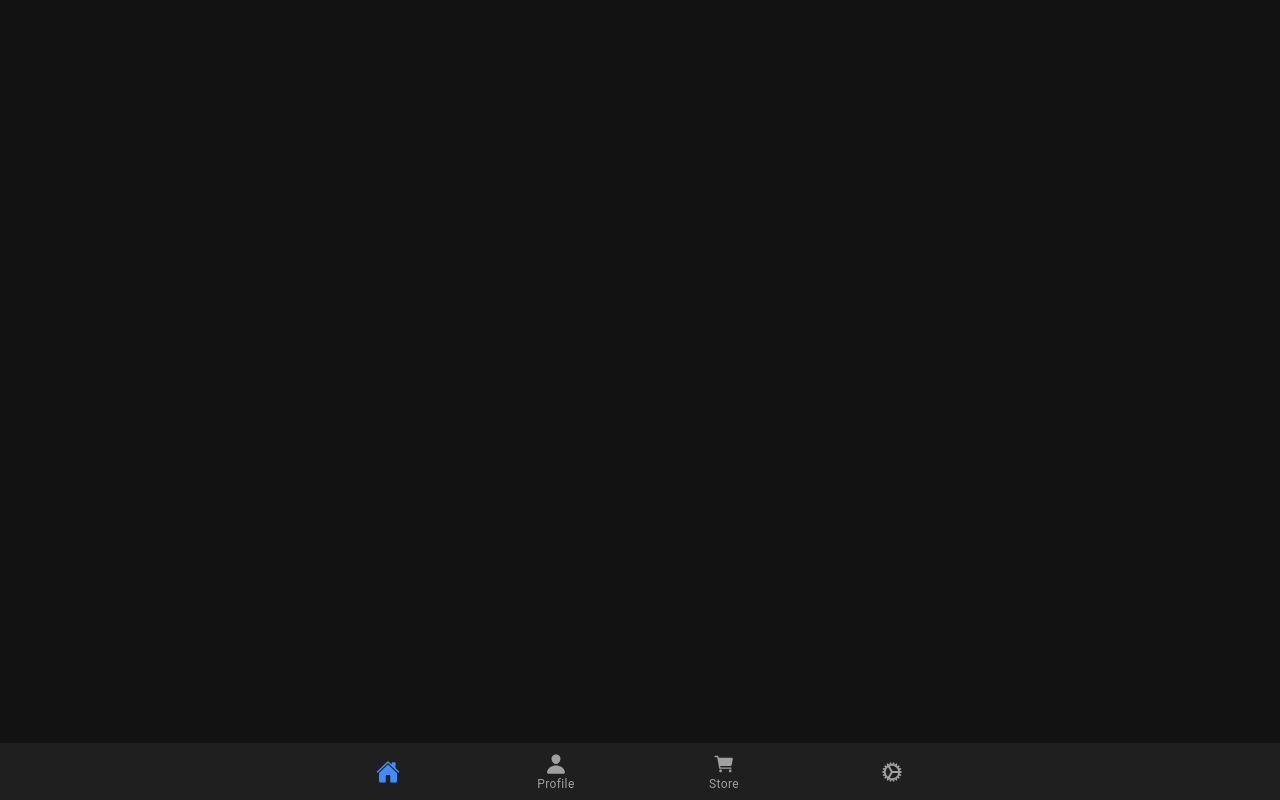
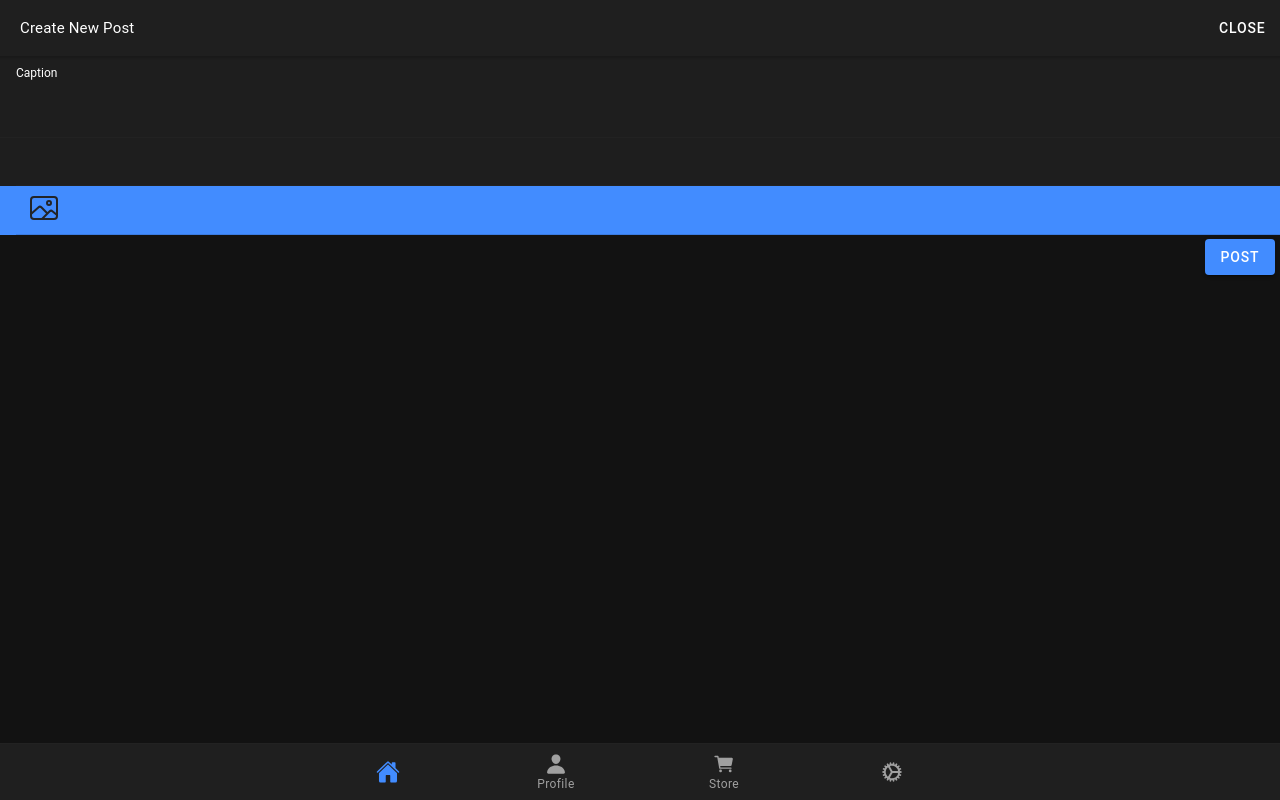
Before and after one commit to pxfskjp/Ionic-Fitness, a React (Create React App) app: page /home/newpost in a window 1280 px wide. Built offline with nearby package versions, Linux system fonts and the light colour scheme.

Commit message:
Set new post component as a page.

```diff
--- a/src/App.tsx
+++ b/src/App.tsx
@@ -12,6 +12,7 @@
 import { IonReactRouter } from '@ionic/react-router';
 import { ellipse, cart, home, cog, person } from 'ionicons/icons';
 import HomePage from './pages/home/HomePage';
+import NewPostPage from './pages/home/newpost/NewPostPage';
 import Tab2 from './pages/Tab2';
 import Store from './pages/Store';
 import ProductView from './pages/ProductView';
@@ -44,6 +45,7 @@
       <IonTabs>
         <IonRouterOutlet>
           <Route path="/home" component={HomePage} exact={true} />
+          <Route path="/home/newpost" component={NewPostPage} exact={true}/>
           <Route path="/tab2" component={Tab2} exact={true} />
           <Route path="/settings" component={SettingsPage} exact={true} />
           <Route path="/settings/account" component={AccountPage} exact={true} />
--- a/src/pages/home/HomePage.tsx
+++ b/src/pages/home/HomePage.tsx
@@ -2,7 +2,7 @@
 import { IonContent, IonHeader, IonPage, IonTitle, IonToolbar, IonIcon, IonButton, IonRefresher, IonRefresherContent, IonToast } from '@ionic/react';
 import { pencilOutline, barbellOutline } from 'ionicons/icons'
 import Post from '../../components/home/Post';
-import NewPostModal from '../../components/home/NewPostModal';
+import NewPostPage from '../../components/home/NewPostPage';
 import useFirebaseDatabase from "../../hooks/useFirebaseDatabasePull";
 import { db, firebase } from '../../firebase';
 import './HomePage.css';
@@ -43,7 +43,7 @@
               <IonTitle>FitnessApp</IonTitle>
             </div>
             <div className="homepage-header-button">
-              <IonButton onClick={() => setShowNewPostModal(true)} color="light">
+              <IonButton routerLink="/home/newpost" color="light">
                 <IonIcon size='default' icon={pencilOutline} />
               </IonButton>
             </div>
@@ -56,7 +56,7 @@
             <IonTitle size="large">FitnessApp</IonTitle>
           </IonToolbar>
         </IonHeader>
-        <NewPostModal showNewPostModal={showNewPostModal} setShowNewPostModal={setShowNewPostModal} />
+        {/* <NewPostModal showNewPostModal={showNewPostModal} setShowNewPostModal={setShowNewPostModal} /> */}
 
         <IonRefresher slot="fixed" onIonRefresh={doRefresh} pullFactor={0.5} pullMin={100} pullMax={200}>
           <IonRefresherContent
--- a/src/components/home/NewPostModal.tsx
+++ b/src/pages/home/newpost/NewPostPage.tsx
@@ -1,17 +1,19 @@
 import React, { useState } from 'react'
-import { IonModal, IonHeader, IonToolbar, IonTitle, IonButtons, IonButton, IonContent, IonItemGroup, IonItem, IonLabel, IonText, IonTextarea, IonImg, IonProgressBar, IonIcon } from '@ionic/react'
-import { db, firebase } from '../../firebase'
-import useFirebaseUpload from "../../hooks/useFirebaseUpload";
-import useFirebaseDatabasePush from "../../hooks/useFirebaseDatabasePush"
+import { IonHeader, IonToolbar, IonTitle, IonButtons, IonButton, IonContent, IonItemGroup, IonItem, IonLabel, IonText, IonTextarea, IonImg, IonProgressBar, IonIcon, IonPage } from '@ionic/react'
+import useFirebaseUpload from "../../../hooks/useFirebaseUpload";
+import useFirebaseDatabasePush from "../../../hooks/useFirebaseDatabasePush"
 import { imageOutline } from 'ionicons/icons'
-import './NewPostModal.css'
+import './NewPostPage.css'
+import { useHistory } from 'react-router';
 
 interface Props {
     showNewPostModal: boolean
     setShowNewPostModal: React.Dispatch<React.SetStateAction<boolean>>
 }
 
-const NewPostModal: React.FC<Props> = (props: Props) => {
+const NewPostPage: React.FC<Props> = (props: Props) => {
+
+    const history = useHistory()
 
     // need username
     const [caption, setCaption] = useState<string>('')
@@ -23,13 +25,13 @@
     }
 
     return (
-        <IonModal isOpen={props.showNewPostModal}>
+        <IonPage>
             <IonHeader translucent>
                 <IonToolbar>
                     <IonTitle size="small">Create New Post</IonTitle>
                     <IonButtons slot="end">
                         <IonButton onClick={() => {
-                            props.setShowNewPostModal(false)
+                            history.push('/home')
                             setDataResponse(null)
                             setCaption('')
                         }}>Close</IonButton>
@@ -59,8 +61,8 @@
                 </IonItemGroup>
                 <IonButton onClick={handlePostUpload} style={{ float: 'right', marginRight: '5px' }}>Post</IonButton>
             </IonContent>
-        </IonModal>
+        </IonPage>
     )
 }
 
-export default NewPostModal
+export default NewPostPage
```
Also changed, not shown: src/pages/home/newpost/NewPostPage.css (renamed from src/components/home/NewPostModal.css).
